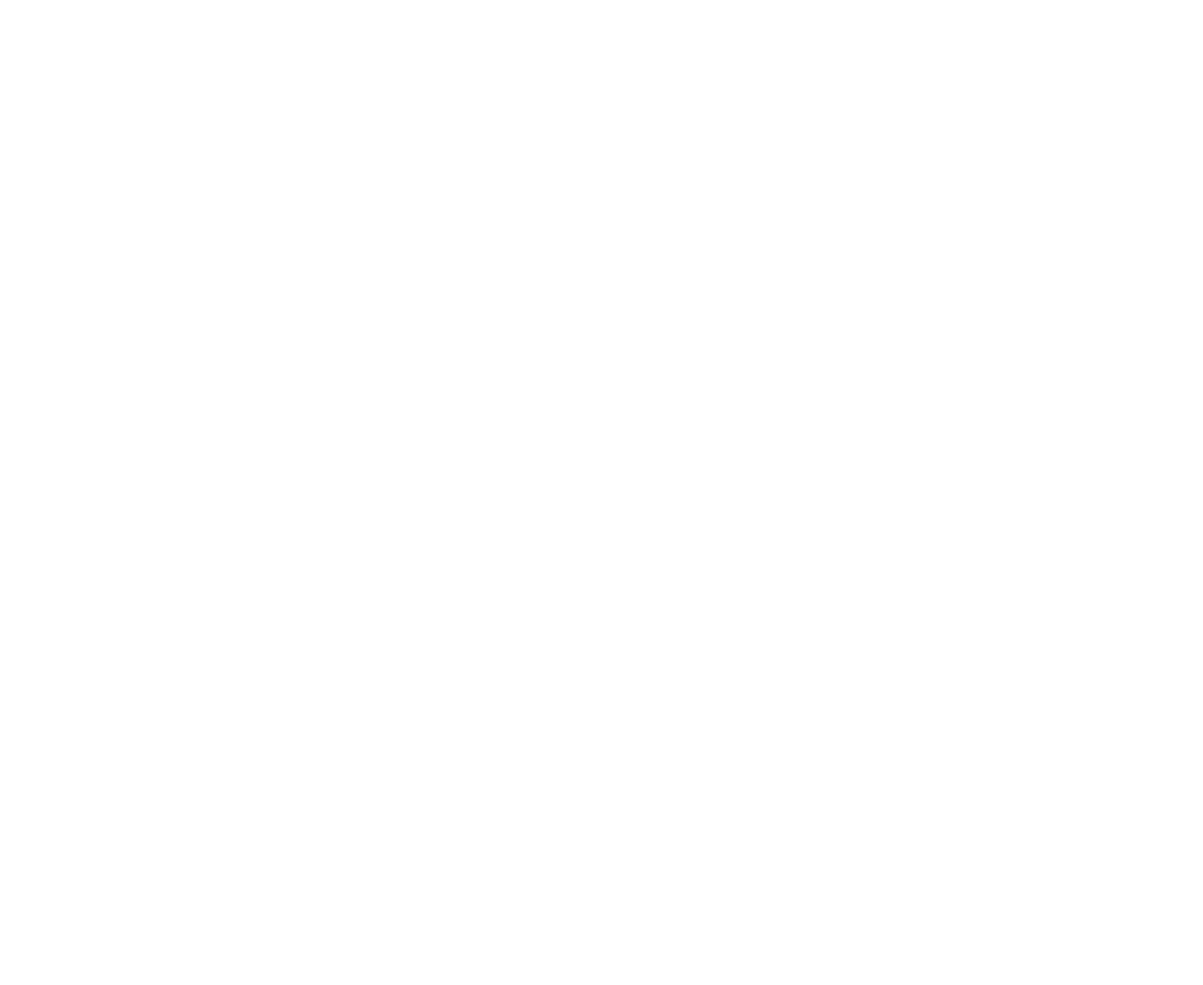
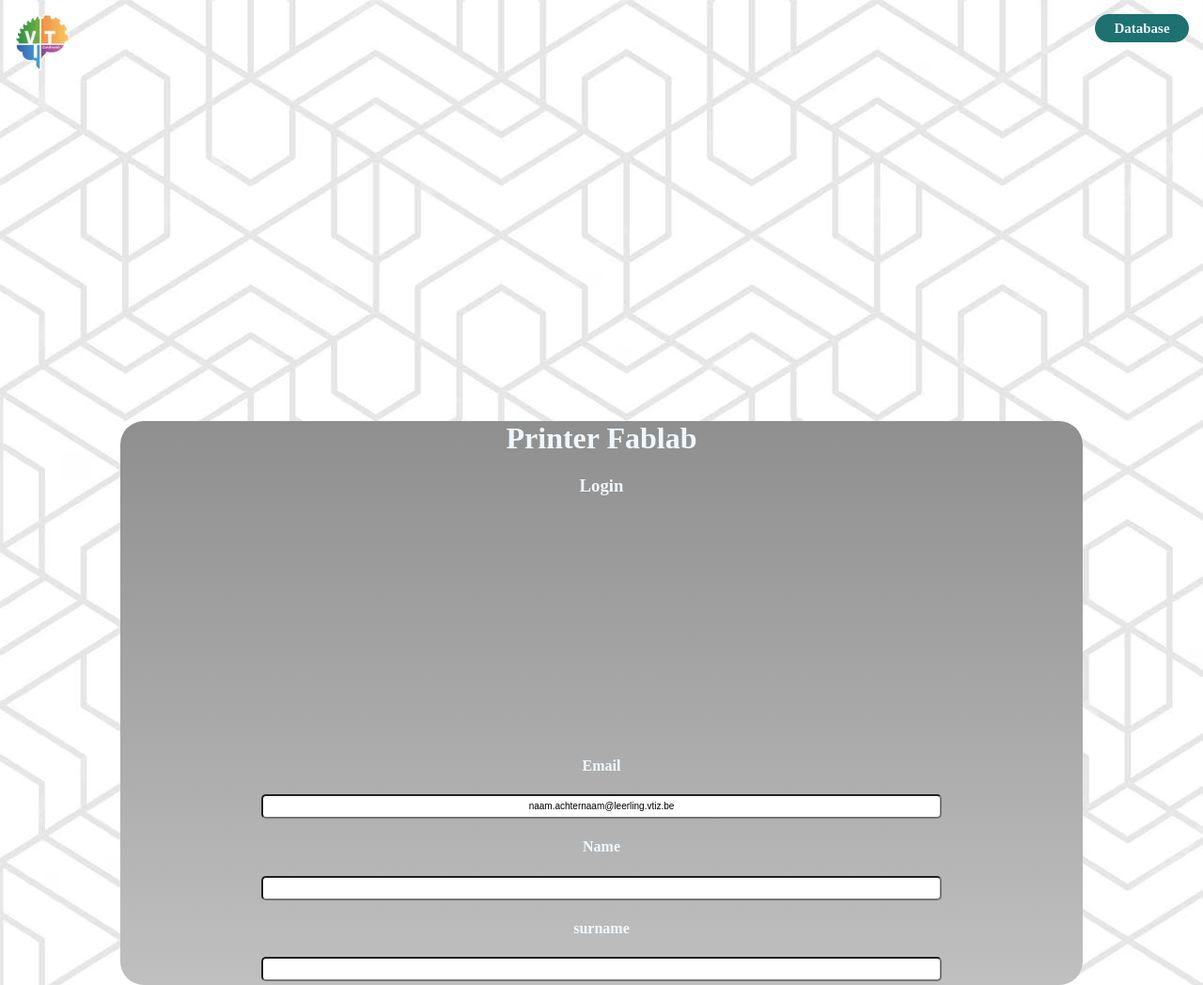
Before and after one commit to Nick3sen/Printer-Aid, a website: page index.html in a window 1280 px wide. Shown: the whole page at 94% size. Before the commit the page ends 800 px from the top, so only its background shows below. Drawn offline with Linux system fonts and the light colour scheme.

Commit message:
website commit

```diff
--- a/index.html
+++ b/index.html
@@ -3,10 +3,36 @@
 <head>
     <meta charset="UTF-8">
     <meta name="viewport" content="width=device-width, initial-scale=1.0">
+    <script src="index.js"></script>
+    <link rel="stylesheet" href="style.css">
     <title>VTIZFablab</title>
 </head>
-<nav></nav>
+<nav>
+    <img class="logo" src="media/VTIZ Logo White Border - 600px.png" alt="">
+    <div class="database-box">
+        <h2>Database</h2>
+    </div>
+</nav>
 <body>
-
+    <div class="login-body">
+        <div class="login-header">
+            <h1>Printer Fablab</h1>
+            <h3>Login</h3>
+        </div>
+        <div class="login-input">
+            <div class="login-combo">
+                <h4>Email</h4>
+                <input type="email" value="naam.achternaam@leerling.vtiz.be">
+            </div>
+            <div class="login-combo">
+                <h4>Name</h4>
+                <input type="text" >
+            </div>
+            <div class="login-combo">
+                <h4>surname</h4>
+                <input type="text">
+            </div>
+        </div>
+    </div>
 </body>
 </html>
--- /dev/null
+++ b/index.js
@@ -0,0 +1,22 @@
+// Import the functions you need from the SDKs you need
+import { initializeApp } from "firebase/app";
+import { getAnalytics } from "firebase/analytics";
+// TODO: Add SDKs for Firebase products that you want to use
+// https://firebase.google.com/docs/web/setup#available-libraries
+
+// Your web app's Firebase configuration
+// For Firebase JS SDK v7.20.0 and later, measurementId is optional
+const firebaseConfig = {
+  apiKey: "AIzaSyAIpUdHpSEk8ahMIO59T-BAx7n5_BcRYW4",
+  authDomain: "printer-aid.firebaseapp.com",
+  databaseURL: "https://printer-aid-default-rtdb.europe-west1.firebasedatabase.app",
+  projectId: "printer-aid",
+  storageBucket: "printer-aid.firebasestorage.app",
+  messagingSenderId: "636113573034",
+  appId: "1:636113573034:web:1476a0e2c26c595232acd3",
+  measurementId: "G-BFZTJTGYRC"
+};
+
+// Initialize Firebase
+const app = initializeApp(firebaseConfig);
+const analytics = getAnalytics(app);
--- /dev/null
+++ b/package.json
@@ -0,0 +1,5 @@
+{
+  "dependencies": {
+    "firebase": "^11.0.2"
+  }
+}
--- /dev/null
+++ b/style.css
@@ -0,0 +1,69 @@
+body, html{
+    margin: 0;
+    padding: 0;
+    user-select: none;
+    overflow: hidden;
+    background-image: url(media/background.avif);
+}
+nav{
+    margin: 15px;
+}
+.logo{
+    height: 60px;
+    width: auto;
+    float: left;
+}
+.database-box{
+    float: right;
+    background-color: rgb(29, 113, 113);
+    border-radius: 15px;
+    height: 30px;
+    width: 100px;
+    color: aliceblue;
+    display: flex;
+    justify-content: center;
+    align-items: center;
+}
+h2{
+    margin: 0;
+    font-size: 15px;
+}
+
+.login-body{
+    margin-top: 35%;
+    background-image: linear-gradient(rgb(143, 143, 143), rgb(192, 192, 192));
+    width: 80%;
+    border-radius: 25px;
+    margin-left: 10%;
+    height: 600px;
+    /* display: flex;
+    justify-content: center; */
+}
+.login-header{
+    text-align: center;
+    color: aliceblue;
+    justify-content: center;
+}
+
+.login-input{
+    margin-top: 25%;
+    display: flex;
+    flex-direction: column;
+    align-items: center;
+    color: aliceblue;
+}
+
+.login-combo{
+    width: 100%;
+    align-items: center;
+    display: flex;
+    flex-direction: column;
+}
+
+input{
+    width: 70%;
+    height: 20px;
+    border-radius: 5px;
+    text-align: center;
+    font-size: 10px;
+}
```
Also changed, not shown: media/VTIZ Logo White Border - 600px.png (added), media/background.avif (added), 1 other file.
